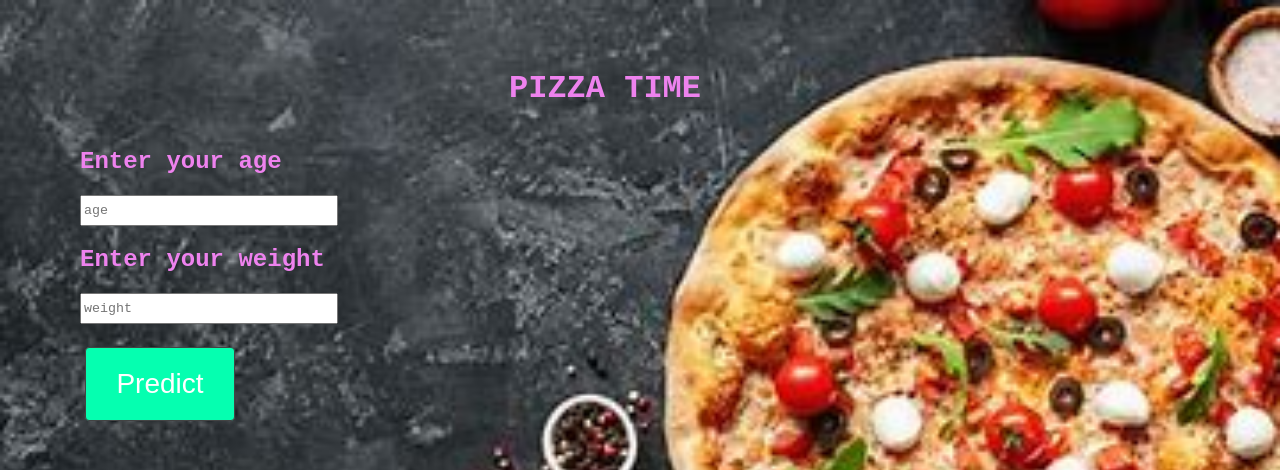
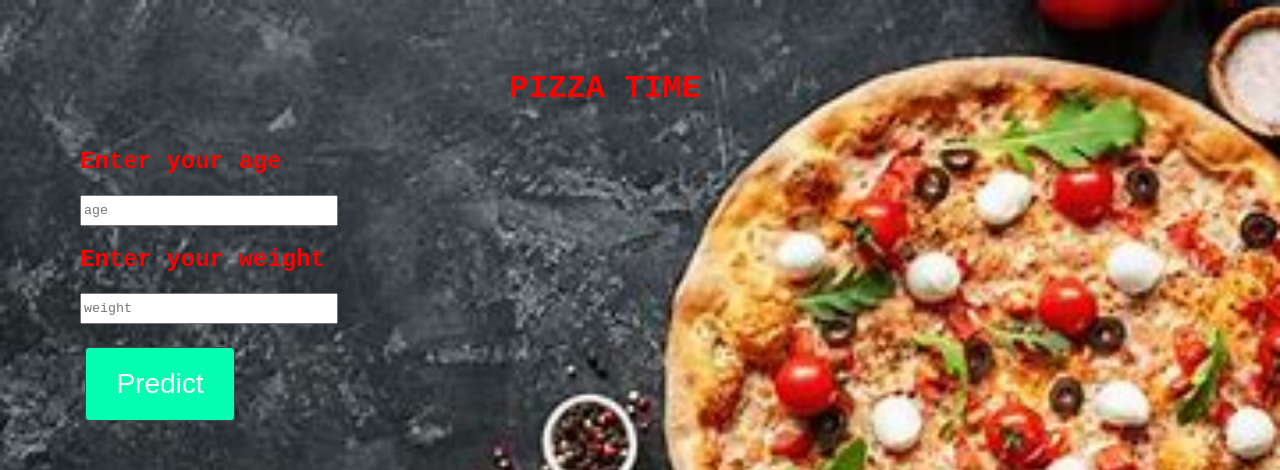
Before and after one commit to maha1410/pml-ass, a Flask app: page / in a window 1280 px wide. Shown: the top 470 px of the page. Run offline with Flask 2, Linux system fonts and the light colour scheme; parts of the project's set-up code (start-up, migrations or seed data) failed here and were passed over.

Commit message:
Update index.html

```diff
--- a/pml/templates/index.html
+++ b/pml/templates/index.html
@@ -9,7 +9,7 @@
           margin-top: 50px;
           margin-right: 150px;
           margin-left: 80px;
-          color:violet;
+          color:red;
           font-family: 'Courier New' ;
           background-image: url({{url_for('static',filename='image/piz.jpg')}});
           background-repeat: no-repeat;
```
